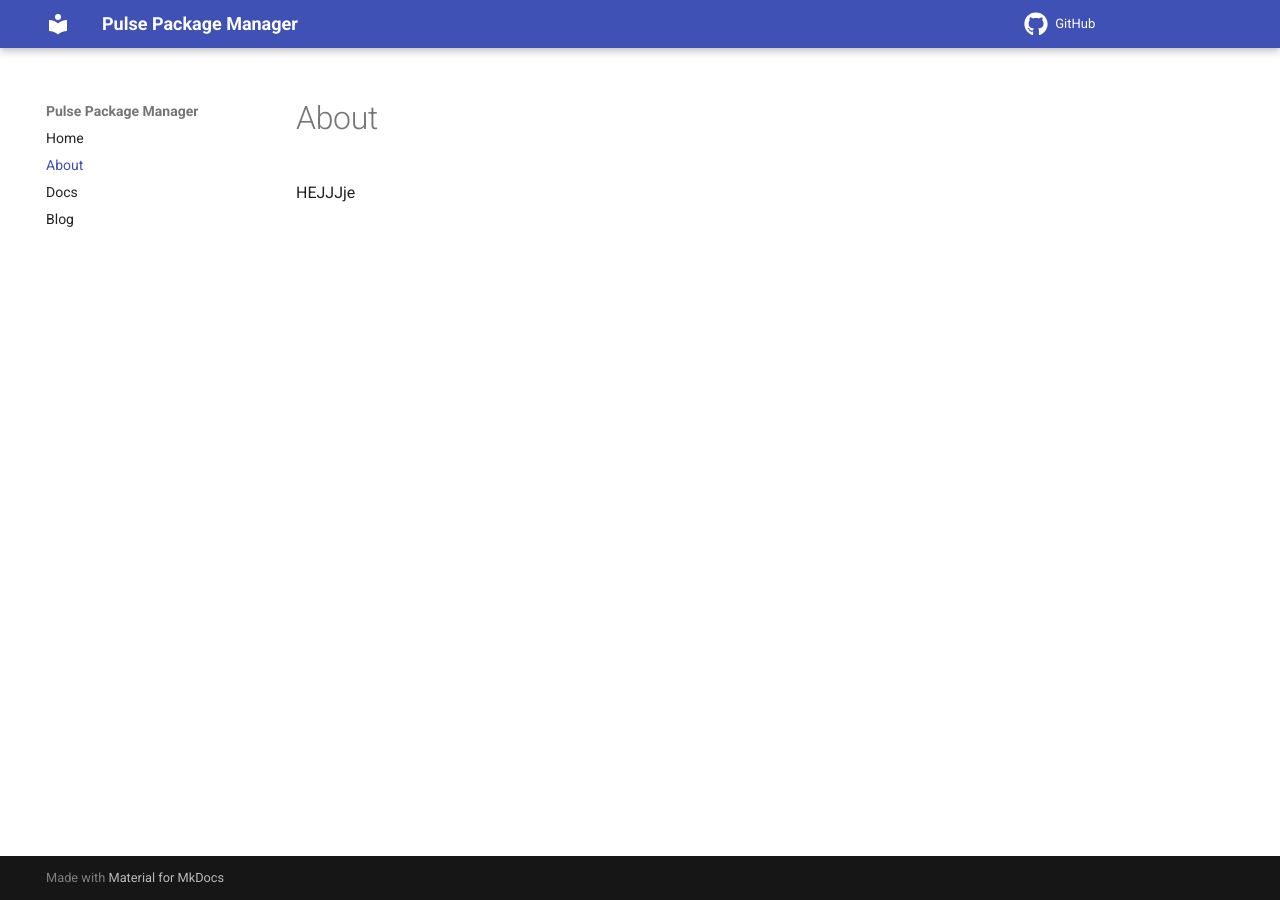
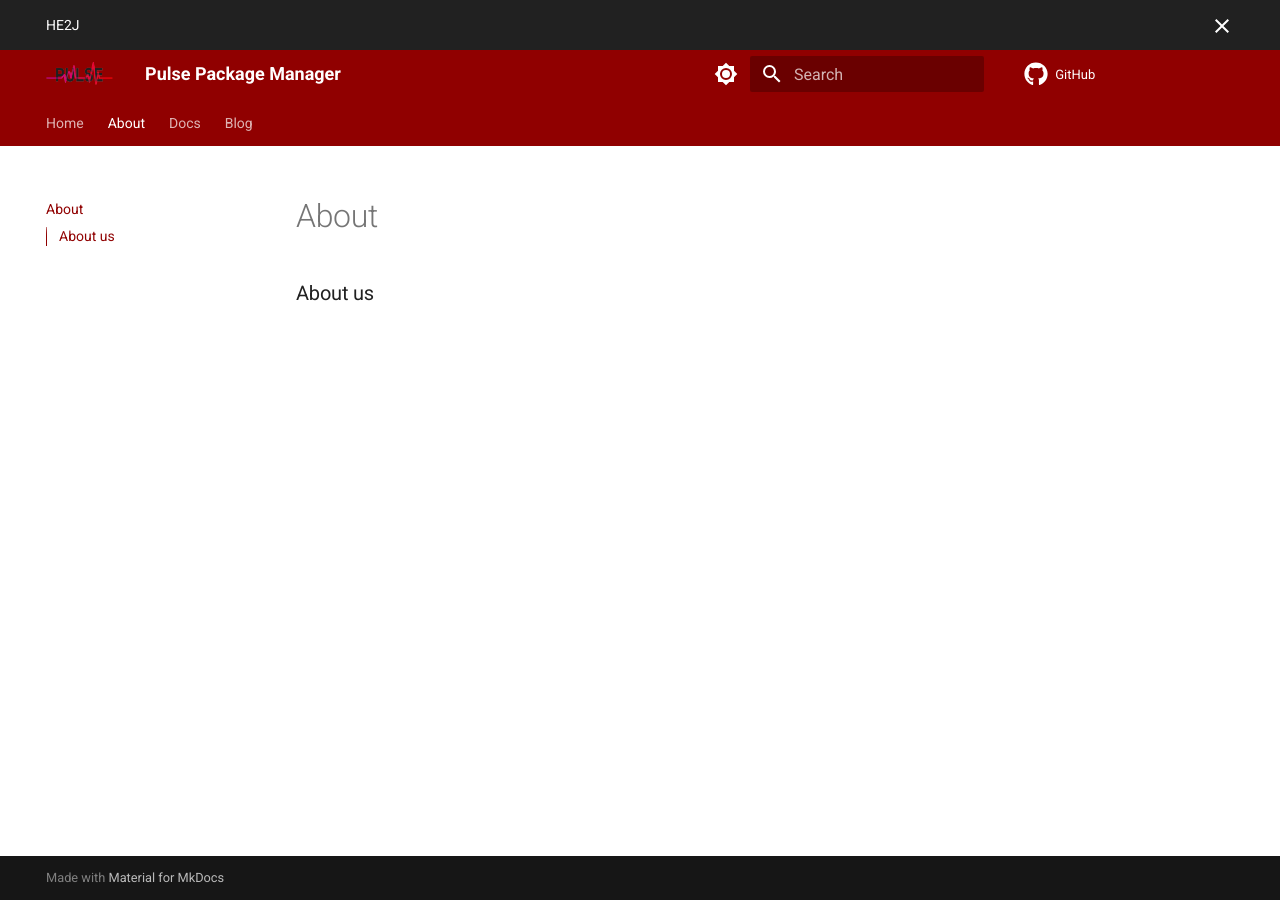
Before and after one commit to pulsepm/docs, an MkDocs documentation site: the page built from docs/about.md, in a window 1280 px wide. Built offline with MkDocs 1.6.1 and Material for MkDocs 9.7.7, drawn with Linux system fonts in a browser that asks for light colours; comment, search, counter and statistics services are not loaded.

Commit message:
New features

```diff
--- a/docs/about.md
+++ b/docs/about.md
@@ -1 +1 @@
-HEJJJje
+### About us
--- /dev/null
+++ b/docs/stylesheets/extra.css
@@ -0,0 +1,3 @@
+:root {
+    --md-primary-fg-color:        #900000;
+  }
--- a/mkdocs.yml
+++ b/mkdocs.yml
@@ -4,21 +4,59 @@ nav:
   - Home: index.md
   - About: about.md
   - Docs: docs.md
-  - Blog: blog.md
+  - Blog:
+    - blog/index.md
 
 repo_url: https://github.com/pulsepm/pulse
 
 theme:
+  language: en
   name: material
-  #custom_dir: overrides
+  custom_dir: overrides
   features:
     - header.autohide
+    - announce.dismiss
+    - search.suggest
+    - navigation.tabs
+    - navigation.expand
+    - navigation.path
+    - toc.integrate
+    - toc.follow
+    - navigation.top
+  logo: assets/plogo.png
   icon:
     repo: fontawesome/brands/github
 
+  palette:
+    # Palette toggle for light mode
+
+    - media: "(prefers-color-scheme: light)"
+      scheme: default
+      primary: custom
+      accent: purple
+      toggle:
+        icon: material/brightness-7
+        name: Switch to dark mode
+
+
+    # Palette toggle for dark mode
+    - media: "(prefers-color-scheme: dark)"
+      scheme: slate
+      primary: custom
+      accent: purple
+      toggle:
+        icon: material/brightness-4
+        name: Switch to light mode
+
+
 plugins:
+  - search
+  - blog
   - git-committers:
-      repository: pulsepm/pulse
+      repository: pulsepm/docs
       branch: main
 
   - git-authors
+
+extra_css:
+  - stylesheets/extra.css
--- /dev/null
+++ b/overrides/main.html
@@ -0,0 +1,6 @@
+{% extends "base.html" %}
+
+{% block announce %}
+  <p>HE2J</p>
+  {{ super() }}
+{% endblock %}
```
Also changed, not shown: docs/blog/index.md (added, +3 -0 lines), docs/assets/plogo.png (added), docs/blog.md (deleted).
